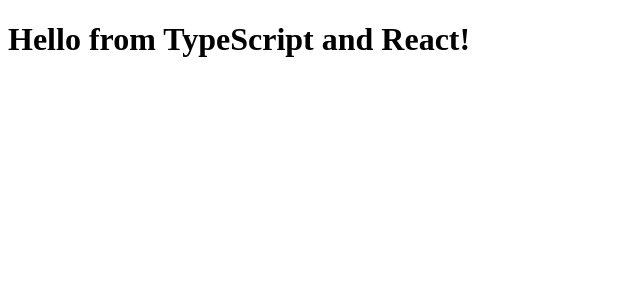
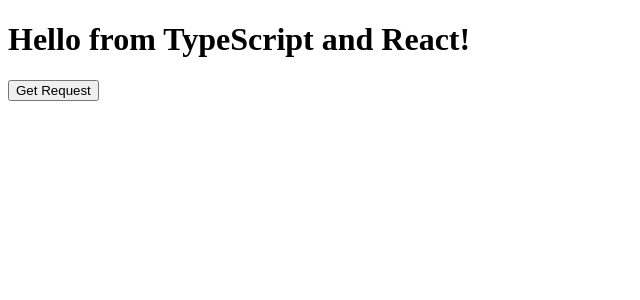
Before and after one commit to CeleKing/KoaProgram, a React app: page / in a window 1280 px wide. Shown: the top 300 px of the page, without its empty margins (0-640 px from the left). Built offline with nearby package versions, Linux system fonts and the light colour scheme; the HTML template or start-up script is replaced by a standard one.

Commit message:
add koa-route

```diff
--- a/app/src/components/Hello.tsx
+++ b/app/src/components/Hello.tsx
@@ -1,17 +1,29 @@
 import * as React from 'react';
+import axios from 'axios'
 
 export interface HelloProps {
     compiler: string,
     framework: string
 }
 
-// export const Hello = (props: HelloProps) => {
-//     <h1>Hello from {props.compiler} and {props.framework}!</h1>
-// }
+export default class Hello extends React.Component<HelloProps, {}> {
+    onClick() {
+        axios.get('/')
+            .then(function(res) {
+                console.log(res);
+            })
+            .catch(function(err) {
+                console.log(err);
+            })
 
-export default class Hello extends React.Component<HelloProps, {}> {
+    }
     render() {
         const { compiler, framework} = this.props;
-        return <h1>Hello from {compiler} and {framework}!</h1>
+        return (
+            <div>
+                <h1>Hello from {compiler} and {framework}!</h1>
+                <button onClick={this.onClick.bind(this)}>Get Request</button>
+            </div>
+        )
     }
 }
--- /dev/null
+++ b/app/src/routes/index.js
@@ -0,0 +1 @@
+// TODO
--- a/package.json
+++ b/package.json
@@ -27,9 +27,12 @@
   "dependencies": {
     "@types/react": "^16.8.12",
     "@types/react-dom": "^16.8.3",
+    "axios": "^0.18.0",
     "html-webpack-plugin": "^3.2.0",
     "koa": "^2.7.0",
+    "koa-bodyparser": "^4.2.1",
     "koa-cors": "0.0.16",
+    "koa-logger": "^3.2.0",
     "koa-router": "^7.4.0",
     "lodash": "^4.17.11",
     "react": "^16.8.6",
```
Also changed, not shown: app/src/server.js (+11 -0 lines), 1 other file (tests, documents, lock files or other folders).
